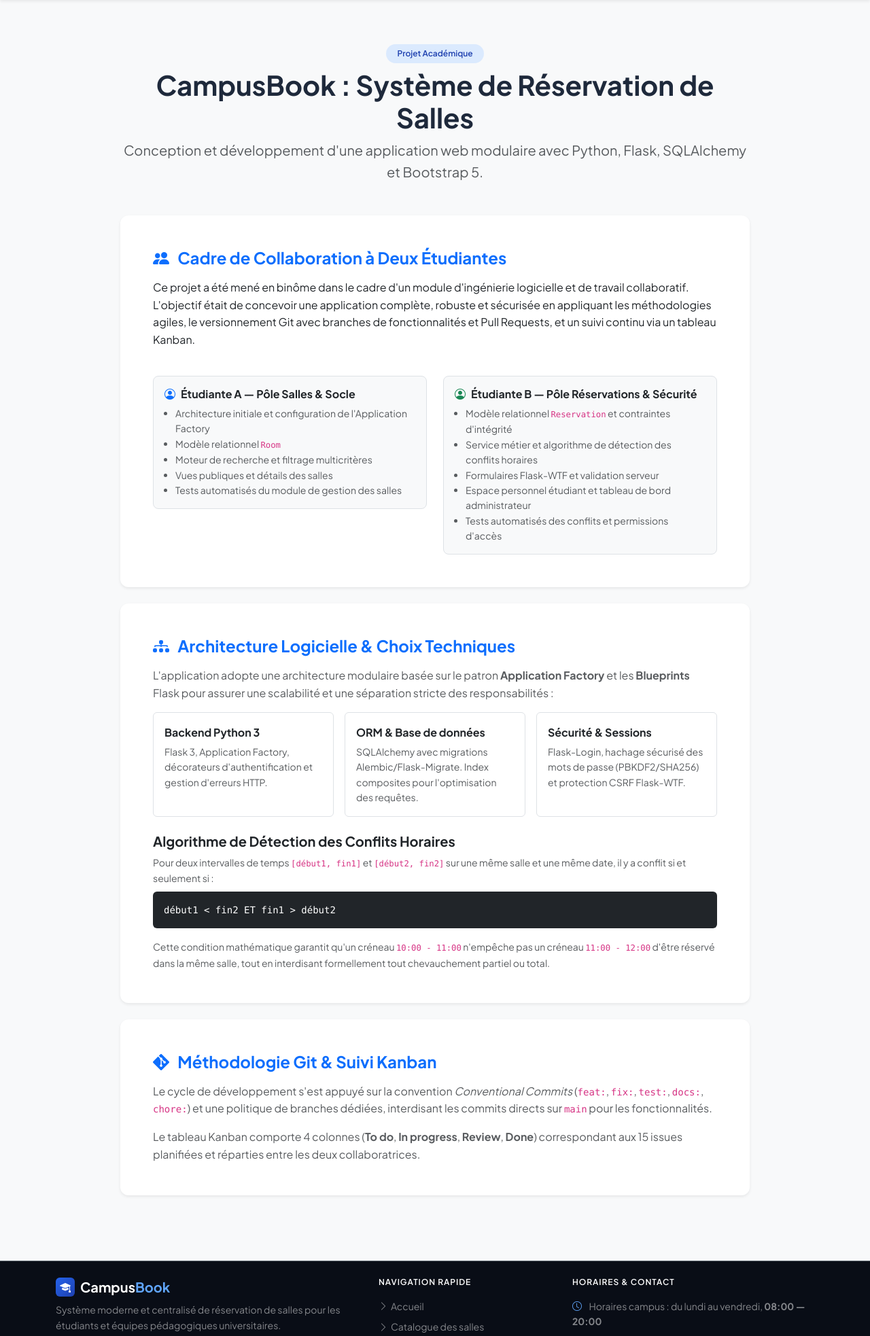
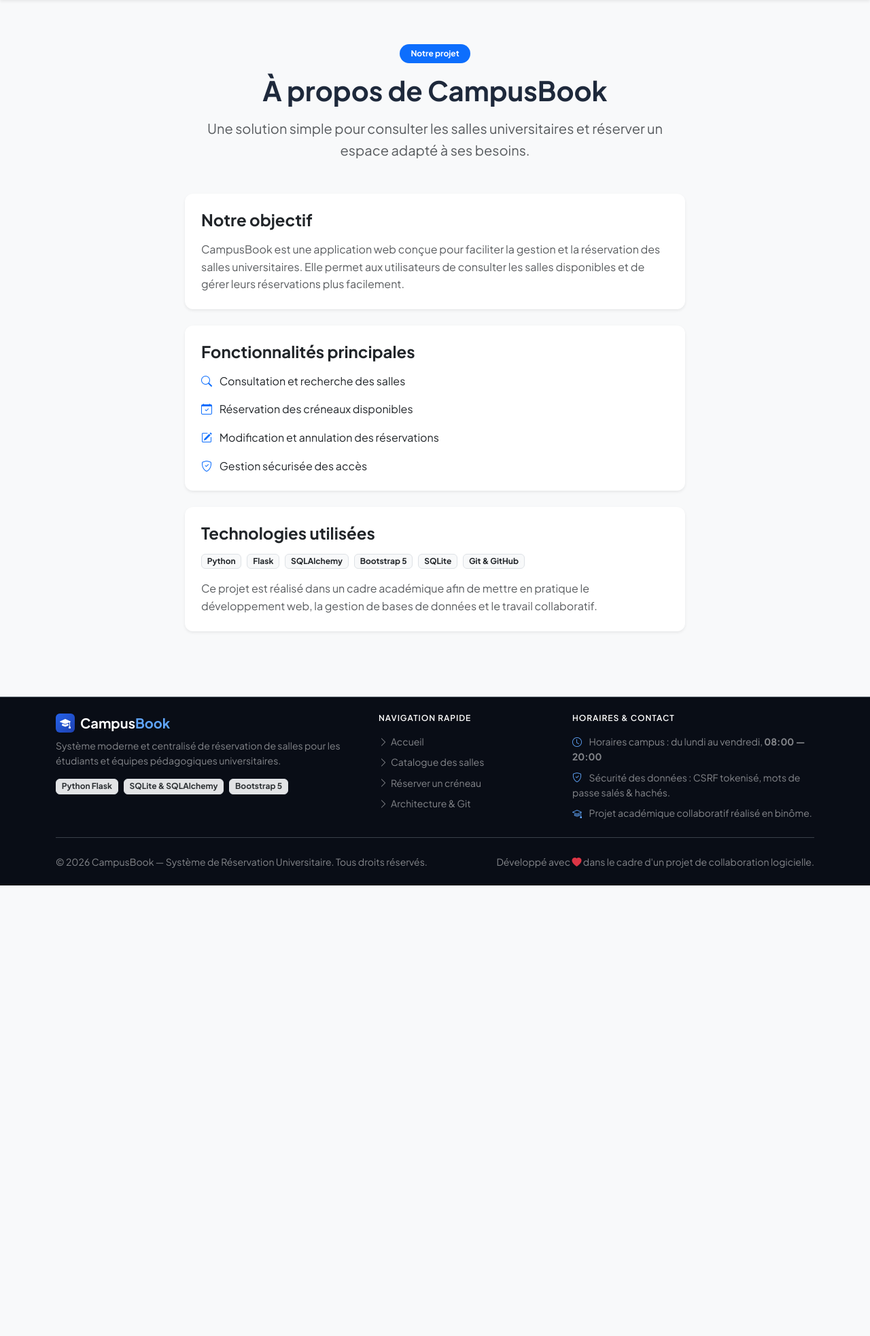
Before and after one commit to AyaJabbour/CampusBook, a Flask app: page /about in a window 1280 px wide. Shown: the part 64-2030 px from the top of the page at 68% size. After the commit the page ends 1367 px from the top, so only its background shows below. Run offline with Flask 3, Linux system fonts and the light colour scheme.

Commit message:
Update about page

```diff
--- a/app/templates/main/about.html
+++ b/app/templates/main/about.html
@@ -1,117 +1,86 @@
+
 {% extends "base.html" %}
 
-{% block title %}À propos du Projet — CampusBook{% endblock %}
+{% block title %}À propos — CampusBook{% endblock %}
 
 {% block content %}
 <div class="container py-5">
     <div class="row justify-content-center">
-        <div class="col-lg-10">
+        <div class="col-lg-8">
+
             <div class="text-center mb-5">
-                <span class="badge badge-soft-primary px-3 py-2 rounded-pill fw-semibold mb-2">Projet Académique</span>
-                <h1 class="fw-bold">CampusBook : Système de Réservation de Salles</h1>
+                <span class="badge bg-primary rounded-pill px-3 py-2 mb-3">
+                    Notre projet
+                </span>
+
+                <h1 class="fw-bold mb-3">
+                    À propos de CampusBook
+                </h1>
+
                 <p class="lead text-muted">
-                    Conception et développement d'une application web modulaire avec Python, Flask, SQLAlchemy et Bootstrap 5.
+                    Une solution simple pour consulter les salles universitaires
+                    et réserver un espace adapté à ses besoins.
                 </p>
             </div>
 
-            <!-- Carte Collaboration & Objectifs -->
-            <div class="card mb-4 shadow-sm border-0">
-                <div class="card-body p-4 p-md-5">
-                    <h4 class="fw-bold text-primary mb-3">
-                        <i class="bi bi-people-fill me-2"></i> Cadre de Collaboration à Deux Étudiantes
-                    </h4>
-                    <p>
-                        Ce projet a été mené en binôme dans le cadre d'un module d'ingénierie logicielle et de travail collaboratif. L'objectif était de concevoir une application complète, robuste et sécurisée en appliquant les méthodologies agiles, le versionnement Git avec branches de fonctionnalités et Pull Requests, et un suivi continu via un tableau Kanban.
-                    </p>
-
-                    <div class="row g-4 mt-2">
-                        <div class="col-md-6">
-                            <div class="p-3 rounded-3 bg-light border">
-                                <h6 class="fw-bold text-dark"><i class="bi bi-person-circle text-primary me-2"></i>Étudiante A — Pôle Salles & Socle</h6>
-                                <ul class="small text-muted mb-0 ps-3">
-                                    <li>Architecture initiale et configuration de l'Application Factory</li>
-                                    <li>Modèle relationnel <code>Room</code></li>
-                                    <li>Moteur de recherche et filtrage multicritères</li>
-                                    <li>Vues publiques et détails des salles</li>
-                                    <li>Tests automatisés du module de gestion des salles</li>
-                                </ul>
-                            </div>
-                        </div>
-
-                        <div class="col-md-6">
-                            <div class="p-3 rounded-3 bg-light border">
-                                <h6 class="fw-bold text-dark"><i class="bi bi-person-circle text-success me-2"></i>Étudiante B — Pôle Réservations & Sécurité</h6>
-                                <ul class="small text-muted mb-0 ps-3">
-                                    <li>Modèle relationnel <code>Reservation</code> et contraintes d'intégrité</li>
-                                    <li>Service métier et algorithme de détection des conflits horaires</li>
-                                    <li>Formulaires Flask-WTF et validation serveur</li>
-                                    <li>Espace personnel étudiant et tableau de bord administrateur</li>
-                                    <li>Tests automatisés des conflits et permissions d'accès</li>
-                                </ul>
-                            </div>
-                        </div>
-                    </div>
-                </div>
-            </div>
-
-            <!-- Architecture Technique -->
-            <div class="card mb-4 shadow-sm border-0">
-                <div class="card-body p-4 p-md-5">
-                    <h4 class="fw-bold text-primary mb-3">
-                        <i class="bi bi-diagram-3-fill me-2"></i> Architecture Logicielle & Choix Techniques
-                    </h4>
-                    <p class="text-muted">
-                        L'application adopte une architecture modulaire basée sur le patron <strong>Application Factory</strong> et les <strong>Blueprints</strong> Flask pour assurer une scalabilité et une séparation stricte des responsabilités :
-                    </p>
-
-                    <div class="row g-3">
-                        <div class="col-sm-6 col-md-4">
-                            <div class="border rounded p-3 h-100">
-                                <div class="fw-bold text-dark mb-1">Backend Python 3</div>
-                                <div class="small text-muted">Flask 3, Application Factory, décorateurs d'authentification et gestion d'erreurs HTTP.</div>
-                            </div>
-                        </div>
-                        <div class="col-sm-6 col-md-4">
-                            <div class="border rounded p-3 h-100">
-                                <div class="fw-bold text-dark mb-1">ORM & Base de données</div>
-                                <div class="small text-muted">SQLAlchemy avec migrations Alembic/Flask-Migrate. Index composites pour l'optimisation des requêtes.</div>
-                            </div>
-                        </div>
-                        <div class="col-sm-6 col-md-4">
-                            <div class="border rounded p-3 h-100">
-                                <div class="fw-bold text-dark mb-1">Sécurité & Sessions</div>
-                                <div class="small text-muted">Flask-Login, hachage sécurisé des mots de passe (PBKDF2/SHA256) et protection CSRF Flask-WTF.</div>
-                            </div>
-                        </div>
-                    </div>
-
-                    <h5 class="fw-bold text-dark mt-4 mb-2">Algorithme de Détection des Conflits Horaires</h5>
-                    <p class="small text-muted mb-2">
-                        Pour deux intervalles de temps <code>[début1, fin1]</code> et <code>[début2, fin2]</code> sur une même salle et une même date, il y a conflit si et seulement si :
-                    </p>
-                    <div class="bg-dark text-white p-3 rounded font-monospace small mb-3">
-                        début1 &lt; fin2 ET fin1 &gt; début2
-                    </div>
-                    <p class="small text-muted mb-0">
-                        Cette condition mathématique garantit qu'un créneau <code>10:00 - 11:00</code> n'empêche pas un créneau <code>11:00 - 12:00</code> d'être réservé dans la même salle, tout en interdisant formellement tout chevauchement partiel ou total.
+            <div class="card border-0 shadow-sm mb-4">
+                <div class="card-body p-4">
+                    <h4 class="fw-bold mb-3">Notre objectif</h4>
+                    <p class="text-muted mb-0">
+                        CampusBook est une application web conçue pour faciliter
+                        la gestion et la réservation des salles universitaires.
+                        Elle permet aux utilisateurs de consulter les salles
+                        disponibles et de gérer leurs réservations plus facilement.
                     </p>
                 </div>
             </div>
 
-            <!-- Workflow Git & Kanban -->
-            <div class="card shadow-sm border-0">
-                <div class="card-body p-4 p-md-5">
-                    <h4 class="fw-bold text-primary mb-3">
-                        <i class="bi bi-git me-2"></i> Méthodologie Git & Suivi Kanban
-                    </h4>
-                    <p class="text-muted">
-                        Le cycle de développement s'est appuyé sur la convention <em>Conventional Commits</em> (<code>feat:</code>, <code>fix:</code>, <code>test:</code>, <code>docs:</code>, <code>chore:</code>) et une politique de branches dédiées, interdisant les commits directs sur <code>main</code> pour les fonctionnalités.
-                    </p>
-                    <p class="text-muted mb-0">
-                        Le tableau Kanban comporte 4 colonnes (<strong>To do</strong>, <strong>In progress</strong>, <strong>Review</strong>, <strong>Done</strong>) correspondant aux 15 issues planifiées et réparties entre les deux collaboratrices.
+            <div class="card border-0 shadow-sm mb-4">
+                <div class="card-body p-4">
+                    <h4 class="fw-bold mb-3">Fonctionnalités principales</h4>
+
+                    <ul class="list-unstyled mb-0">
+                        <li class="mb-3">
+                            <i class="bi bi-search text-primary me-2"></i>
+                            Consultation et recherche des salles
+                        </li>
+                        <li class="mb-3">
+                            <i class="bi bi-calendar-check text-primary me-2"></i>
+                            Réservation des créneaux disponibles
+                        </li>
+                        <li class="mb-3">
+                            <i class="bi bi-pencil-square text-primary me-2"></i>
+                            Modification et annulation des réservations
+                        </li>
+                        <li>
+                            <i class="bi bi-shield-check text-primary me-2"></i>
+                            Gestion sécurisée des accès
+                        </li>
+                    </ul>
+                </div>
+            </div>
+
+            <div class="card border-0 shadow-sm">
+                <div class="card-body p-4">
+                    <h4 class="fw-bold mb-3">Technologies utilisées</h4>
+
+                    <div class="d-flex flex-wrap gap-2">
+                        <span class="badge bg-light text-dark border">Python</span>
+                        <span class="badge bg-light text-dark border">Flask</span>
+                        <span class="badge bg-light text-dark border">SQLAlchemy</span>
+                        <span class="badge bg-light text-dark border">Bootstrap 5</span>
+                        <span class="badge bg-light text-dark border">SQLite</span>
+                        <span class="badge bg-light text-dark border">Git & GitHub</span>
+                    </div>
+
+                    <p class="text-muted mt-3 mb-0">
+                        Ce projet est réalisé dans un cadre académique afin
+                        de mettre en pratique le développement web, la gestion
+                        de bases de données et le travail collaboratif.
                     </p>
                 </div>
             </div>
+
         </div>
     </div>
 </div>
```
